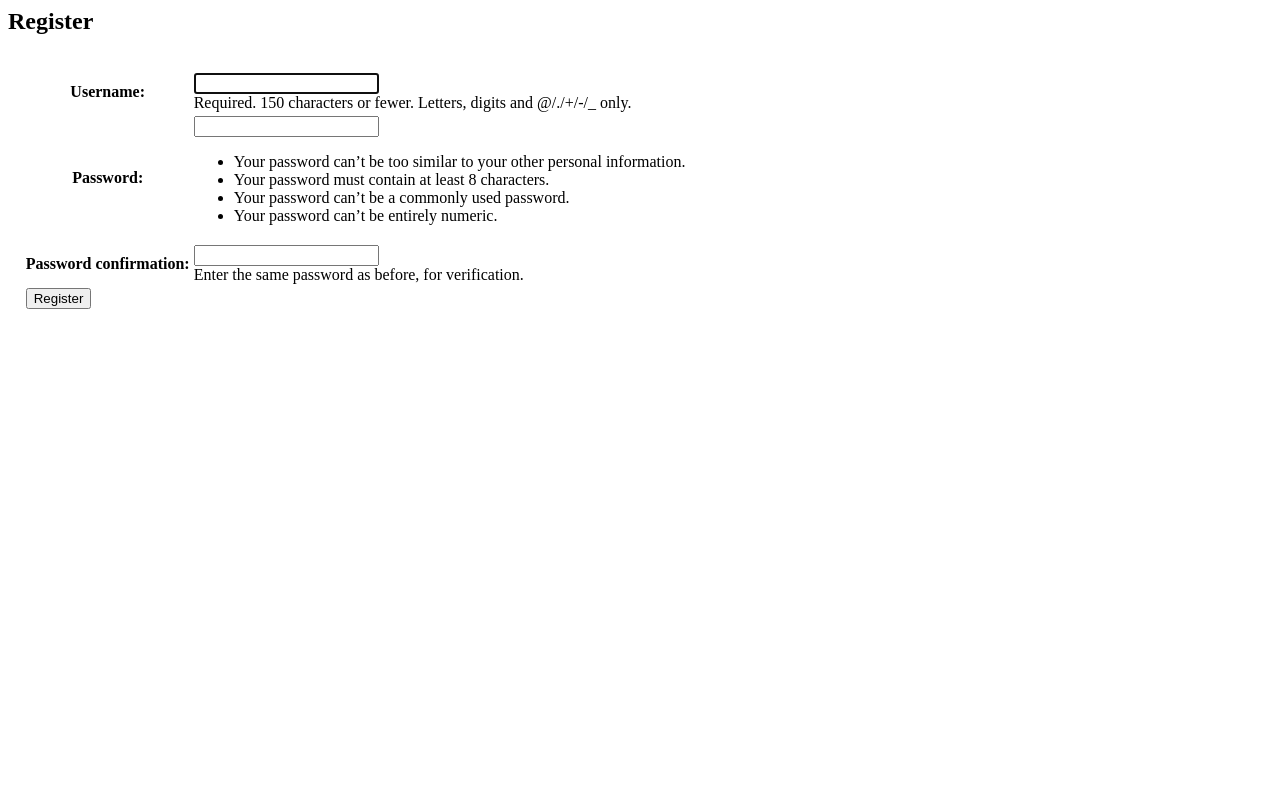
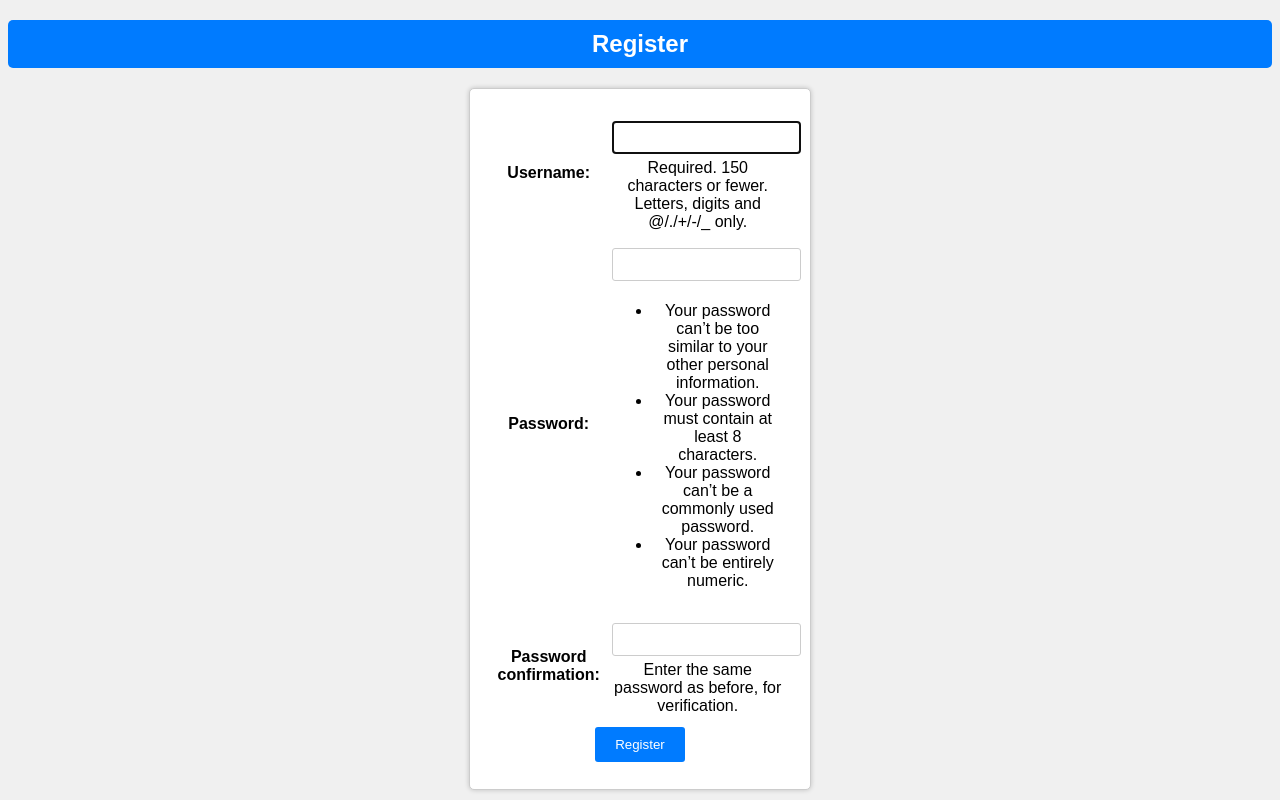
Before and after one commit to Sankrub/ku-polls, a Django app: page /signup/ in a window 1280 px wide. Run offline with Django 4.2, Linux system fonts and the light colour scheme.

Commit message:
update signup.html

```diff
--- a/templates/registration/signup.html
+++ b/templates/registration/signup.html
@@ -1,8 +1,78 @@
+<!DOCTYPE html>
+<html lang="en">
+<head>
+    <meta charset="UTF-8">
+    <title>Register</title>
+    <style>
+        body {
+            font-family: Arial, sans-serif;
+            background-color: #f0f0f0;
+            text-align: center;
+        }
+
+        h2 {
+            background-color: #007bff;
+            color: white;
+            padding: 10px;
+            border-radius: 5px;
+        }
+
+        form {
+            width: 300px;
+            margin: 0 auto;
+            background-color: white;
+            padding: 20px;
+            border: 1px solid #ccc;
+            border-radius: 5px;
+            box-shadow: 0px 0px 5px rgba(0, 0, 0, 0.2);
+        }
+
+        table {
+            width: 100%;
+        }
+
+        table tr {
+            margin-bottom: 10px;
+        }
+
+        table td {
+            padding: 5px;
+        }
+
+        label {
+            font-weight: bold;
+        }
+
+        input[type="text"],
+        input[type="email"],
+        input[type="password"] {
+            width: 100%;
+            padding: 8px;
+            margin: 5px 0;
+            border: 1px solid #ccc;
+            border-radius: 3px;
+        }
+
+        button[type="submit"] {
+            background-color: #007bff;
+            color: white;
+            border: none;
+            padding: 10px 20px;
+            border-radius: 3px;
+            cursor: pointer;
+        }
+
+        button[type="submit"]:hover {
+            background-color: #0056b3;
+        }
+    </style>
+</head>
+<body>
     <h2>Register</h2>
     <form method="POST">
         {% csrf_token %}
-    <table style="padding: 2ex;">
-    {{ form.as_table }}     {# this line shows the sign-up form #}
+        <table>
+            {{ form.as_table }} {# this line shows the sign-up form #}
             <tr>
                 <td colspan="2">
                     <button type="submit">Register</button>
@@ -10,3 +80,5 @@
             </tr>
         </table>
     </form>
+</body>
+</html>
```
Lines whose indentation alone changed are shown as unchanged.
